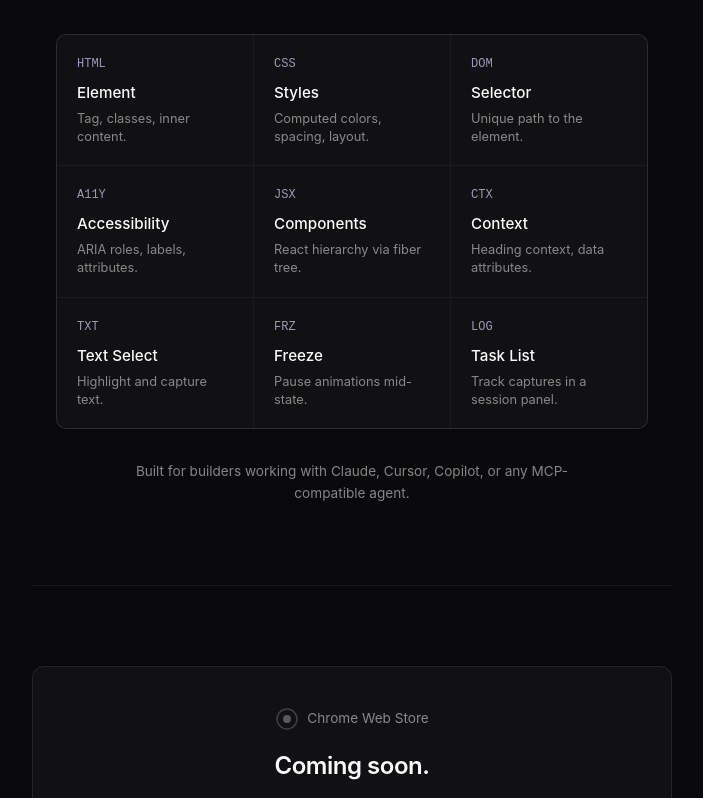
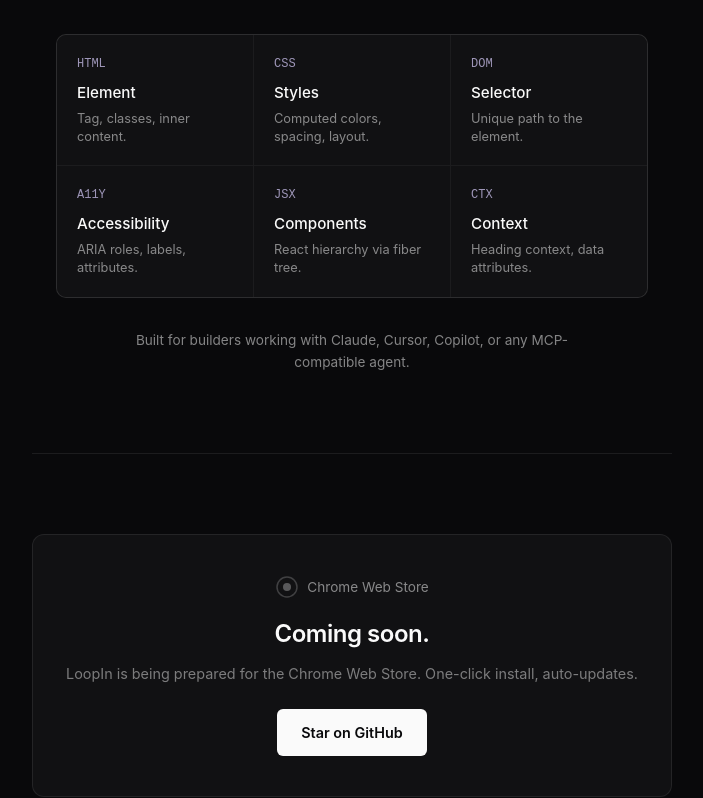
Before and after one commit to skip5this/portfolio, a React (Vite) app: page /loopin in a window 1280 px wide. Shown: the part 1860-2658 px from the top of the page, without its empty margins (288-991 px from the left). Built offline with nearby package versions, Linux system fonts and the light colour scheme.

Commit message:
Remove Text Select, Freeze, Task List from feature grid

```diff
--- a/src/pages/LoopIn.tsx
+++ b/src/pages/LoopIn.tsx
@@ -1058,9 +1058,7 @@ export function LoopIn() {
             { label: 'A11Y', title: 'Accessibility', desc: 'ARIA roles, labels, attributes.' },
             { label: 'JSX', title: 'Components', desc: 'React hierarchy via fiber tree.' },
             { label: 'CTX', title: 'Context', desc: 'Heading context, data attributes.' },
-            { label: 'TXT', title: 'Text Select', desc: 'Highlight and capture text.' },
-            { label: 'FRZ', title: 'Freeze', desc: 'Pause animations mid-state.' },
-            { label: 'LOG', title: 'Task List', desc: 'Track captures in a session panel.' },
+            /* Text Select, Freeze, Task List removed — not core to agent needs */
           ].map((item, i) => (
             <div key={i} style={{ background: '#111113', padding: '1.25rem' }}>
               <p style={{
```
